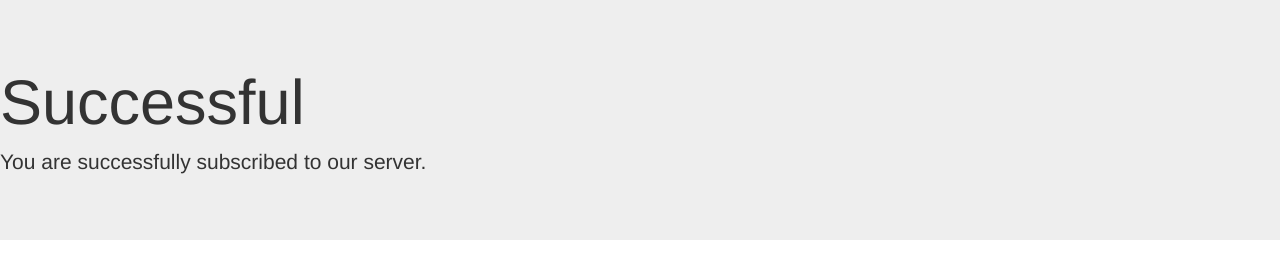
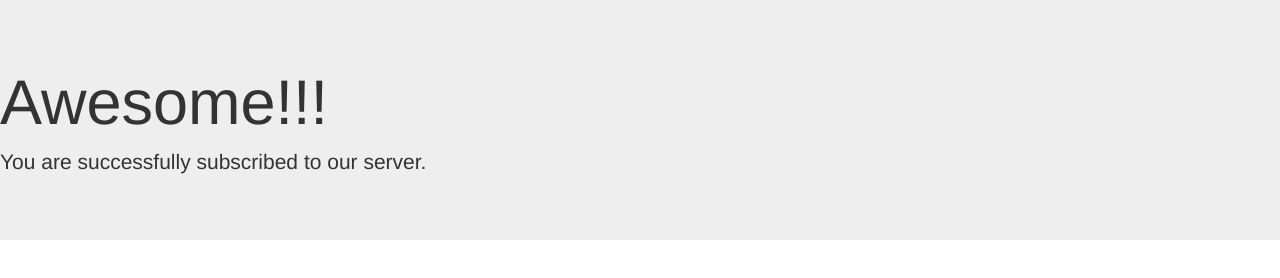
Before and after one commit to vchea/signup-subscription, a website: page success.html in a window 1280 px wide. Drawn offline with nearby package versions, Linux system fonts and the light colour scheme.

Commit message:
change the text in successful page

```diff
--- a/success.html
+++ b/success.html
@@ -8,7 +8,7 @@
 
   <body>
     <div class="jumbotron">
-  <h1>Successful</h1>
+  <h1>Awesome!!!</h1>
   <p>You are successfully subscribed to our server.</p>
   <p>
 
```
